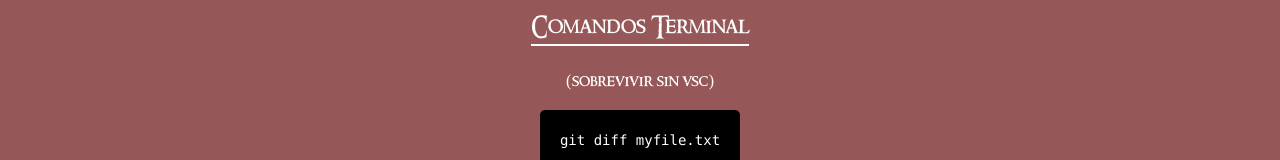
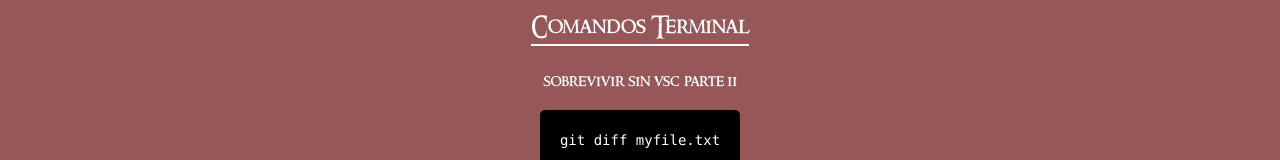
Before and after one commit to j-SantosC/git-lotr-presentation, an Angular app in the folder git-presentation-test/: page / in a window 1280 px wide. Shown: the part 304-464 px from the top of the page. Built offline with nearby package versions, Linux system fonts and the light colour scheme; no server answers.

Commit message:
add text frodo

```diff
--- a/git-presentation-test/src/app/pages/home/home.component.html
+++ b/git-presentation-test/src/app/pages/home/home.component.html
@@ -10,7 +10,7 @@
     <div class="info-block trucos-frodo">
         <h3 class="title">Trucos con Frodo</h3>
         <div class="subtitle font-primary mb-4">Comandos Terminal</div>
-        <div class="text mb-3">(sobrevivir sin vsc)</div>
+        <div class="text mb-3">sobrevivir sin vsc parte ii</div>
         <code>
                 git diff myfile.txt
             </code>
```
